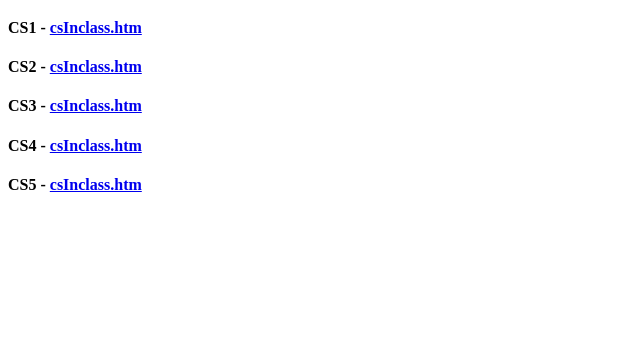
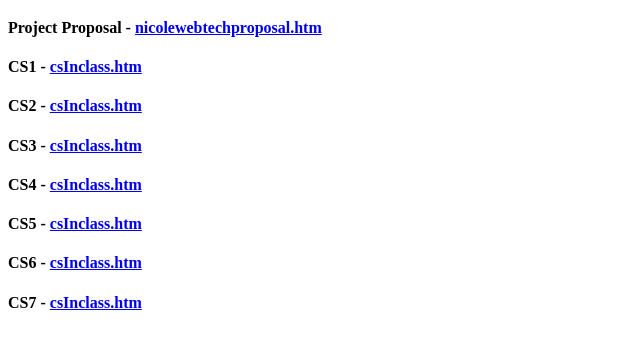
Before and after one commit to nicolechandra/webtech24s2, a plain HTML site: page toc.htm in a window 1280 px wide. Shown: the part 61-410 px from the top of the page, without its empty margins (0-640 px from the left). Drawn offline with Linux system fonts and the light colour scheme.

Commit message:
Update toc.htm

```diff
--- a/toc.htm
+++ b/toc.htm
@@ -17,11 +17,14 @@
   <body>
 	<!-- Your HTML goes here -->
 	<h1>My work in WebTech</h1>
+	<h4> Project Proposal - <a href= "NicoleWebTechProposal.htm"> nicolewebtechproposal.htm </a> </h4>
 	<h4> CS1 - <a href="cs1Inclass.htm"> csInclass.htm </a> </h4>
 	<h4> CS2 - <a href="cs2Inclass.htm"> csInclass.htm </a> </h4>
 	<h4> CS3 - <a href="cs3inclass-1.htm"> csInclass.htm </a> </h4>
 	<h4> CS4 - <a href="cs4inclass.htm"> csInclass.htm </a> </h4>
 	<h4> CS5 - <a href="cs5inclass-1.htm"> csInclass.htm </a> </h4>
+	<h4> CS6 - <a href="cs6inclass-1.htm"> csInclass.htm </a> </h4>
+	<h4> CS7 - <a href="cs7inclass-1.htm"> csInclass.htm </a> </h4>
 
 
 
```
